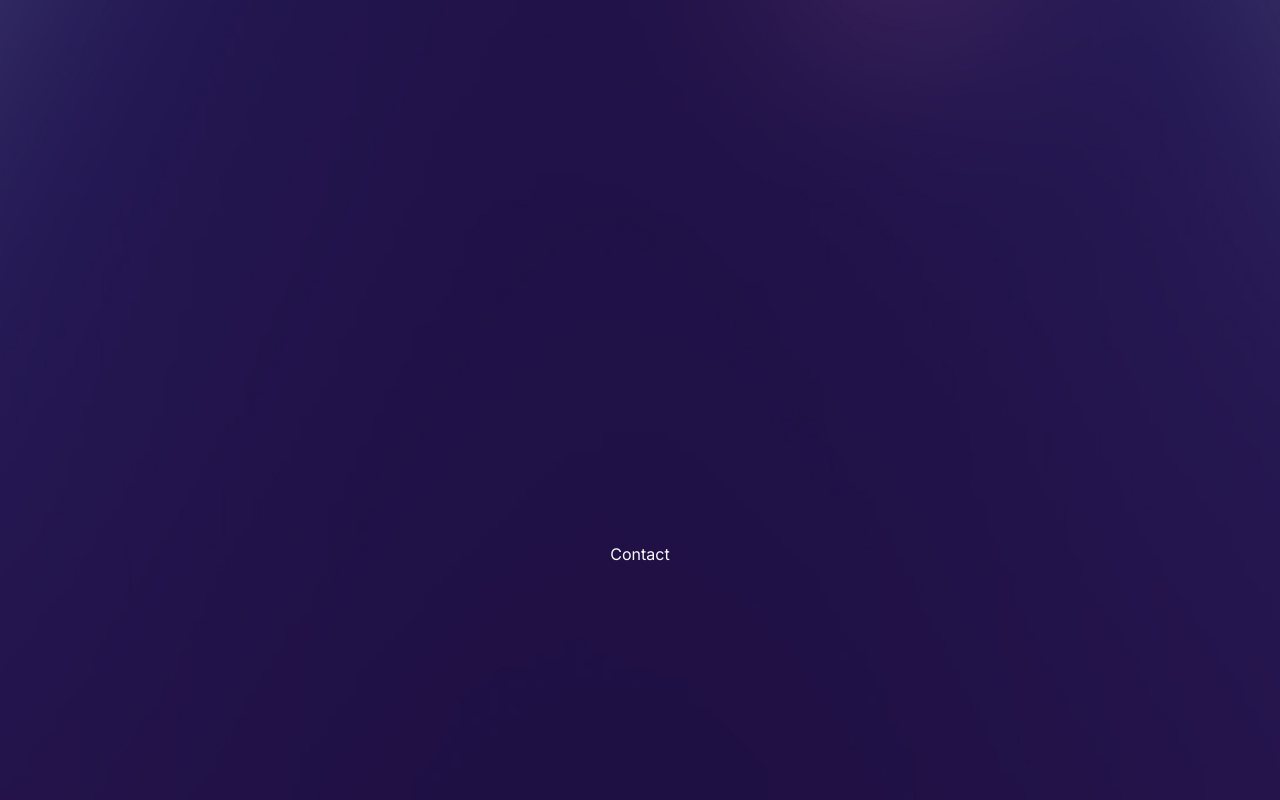
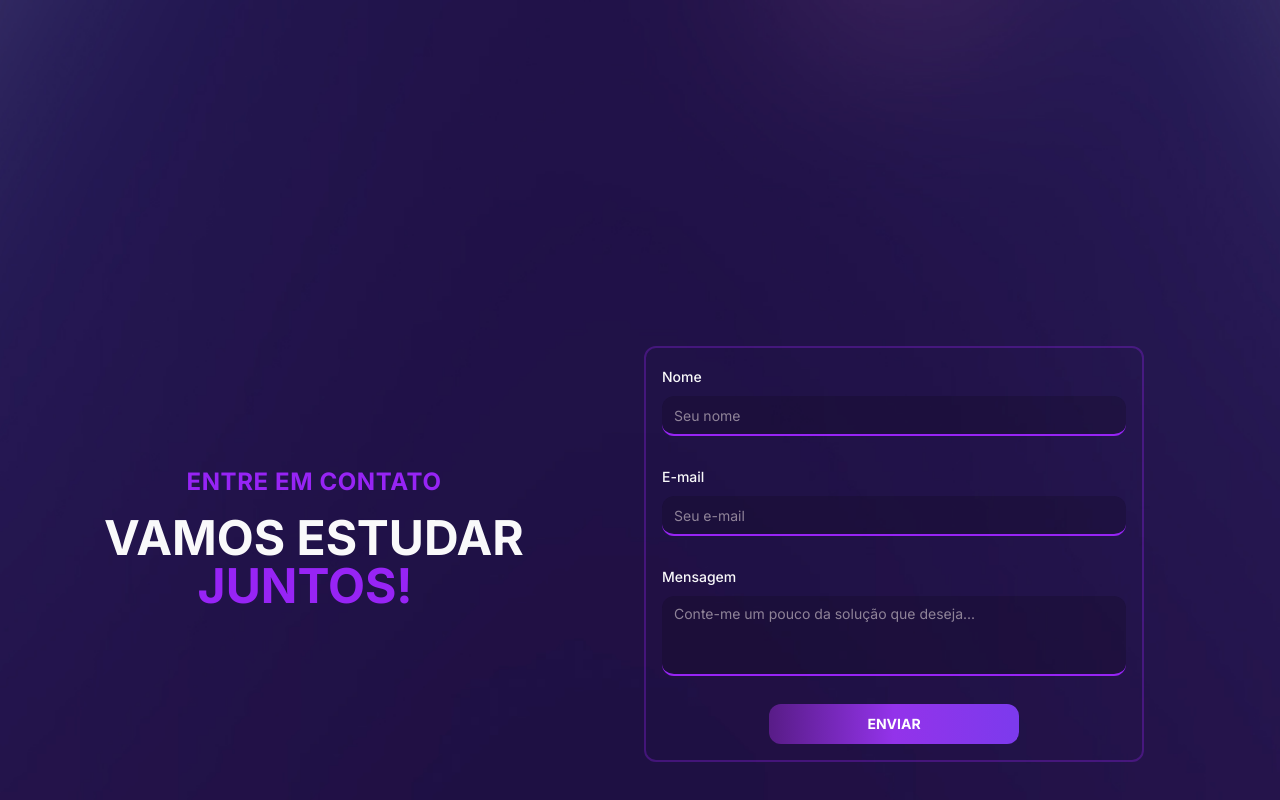
Before and after one commit to QuiLion7/misafolio, a Next.js app: page / in a window 1280 px wide. Shown: the part 3846-4646 px from the top of the page. Built offline with nearby package versions, Linux system fonts and the light colour scheme.

Commit message:
feat(contact): Add content, including a contact form, to the Contact component

```diff
--- a/src/components/contact.tsx
+++ b/src/components/contact.tsx
@@ -1,7 +1,183 @@
+"use client";
+
+import { motion } from "framer-motion";
+import { fadeIn } from "@/utils/variants";
+import { TypeAnimation } from "react-type-animation";
+
+import * as z from "zod";
+import {
+  Form,
+  FormControl,
+  FormField,
+  FormItem,
+  FormLabel,
+  FormMessage,
+} from "@/components/ui/form";
+import { zodResolver } from "@hookform/resolvers/zod";
+import { useForm } from "react-hook-form";
+import { Input } from "./ui/input";
+import { Textarea } from "./ui/textarea";
+import { Button } from "./ui/button";
+
+const profileFormSchema = z.object({
+  name: z
+    .string()
+    .min(3, {
+      message: "O seu nome deve ter pelo menos 3 caracteres.",
+    })
+    .max(30, {
+      message: "O seu nome não deve ter mais de 30 caracteres.",
+    }),
+  email: z
+    .string({
+      required_error: "Escreva seu E-mail",
+    })
+    .email(),
+  message: z
+    .string()
+    .max(160, {
+      message: "Sua mensagem não deve ter mais 160 caracteres.",
+    })
+    .min(7, {
+      message: "Sua mensagem deve ter pelo menos 7 caracteres.",
+    }),
+});
+
+type ProfileFormValues = z.infer<typeof profileFormSchema>;
+
 export default function Contact() {
+  const form = useForm<ProfileFormValues>({
+    resolver: zodResolver(profileFormSchema),
+    defaultValues: {
+      name: "",
+      email: "",
+      message: "",
+    },
+  });
+
+  function onSubmit(data: ProfileFormValues) {
+    const messageWithUserInfo = `Site\n\nNome: ${data.name}\nE-mail: ${data.email}\nMensagem: ${data.message}`;
+
+    const whatsappUrl = `https://wa.me/5534991184741?text=${encodeURIComponent(
+      messageWithUserInfo,
+    )}`;
+
+    window.open(whatsappUrl, "_blank");
+
+    form.reset();
+  }
+
   return (
-    <div id="contact" className="flex items-center py-8 lg:h-screen lg:py-24">
-      Contact
-    </div>
+    <section
+      id="contact"
+      className="flex h-svh w-full flex-col items-center justify-center"
+    >
+      <div className="flex h-full w-full flex-col items-center justify-center gap-2 md:flex-row">
+        <div className="flex h-[250px] w-full flex-col items-center justify-end pb-8 sm:h-[350px] sm:justify-center md:h-full md:flex-1">
+          <div className="flex w-full max-w-[500px] flex-col items-center justify-center gap-1 md:gap-4">
+            <motion.h3
+              variants={fadeIn("right", 0.3)}
+              initial="hidden"
+              whileInView={"show"}
+              viewport={{ once: false, amount: 0.7 }}
+              className="text-lg font-bold uppercase tracking-wide text-primary md:text-xl lg:text-2xl"
+            >
+              Entre em Contato
+            </motion.h3>
+            <motion.div
+              variants={fadeIn("right", 0.4)}
+              initial="hidden"
+              whileInView={"show"}
+              viewport={{ once: false, amount: 0.7 }}
+              className="flex-col text-center text-3xl font-bold uppercase md:text-4xl lg:text-5xl"
+            >
+              <h1>Vamos estudar </h1>
+              <TypeAnimation
+                sequence={["Juntos!", 2000, "Forex!", 2000]}
+                speed={50}
+                className="text-primary"
+                wrapper="span"
+                repeat={Infinity}
+              />
+            </motion.div>
+          </div>
+        </div>
+        <motion.div
+          variants={fadeIn("left", 0.4)}
+          initial="hidden"
+          whileInView={"show"}
+          viewport={{ once: false, amount: 0.7 }}
+          className="flex h-full w-full items-start justify-center px-4 sm:items-center md:flex-1 md:justify-start"
+        >
+          <Form {...form}>
+            <form
+              onSubmit={form.handleSubmit(onSubmit)}
+              className="w-full max-w-[500px] space-y-7 rounded-xl border-2 border-primary/30 p-4 duration-300 hover:border-primary/100"
+            >
+              <FormField
+                control={form.control}
+                name="name"
+                render={({ field }) => (
+                  <FormItem>
+                    <FormLabel>Nome</FormLabel>
+                    <FormControl>
+                      <Input
+                        placeholder="Seu nome"
+                        {...field}
+                        className="rounded-xl bg-background/20 focus:border-b-2"
+                      />
+                    </FormControl>
+                    <FormMessage />
+                  </FormItem>
+                )}
+              />
+              <FormField
+                control={form.control}
+                name="email"
+                render={({ field }) => (
+                  <FormItem>
+                    <FormLabel>E-mail</FormLabel>
+                    <FormControl>
+                      <Input
+                        placeholder="Seu e-mail"
+                        {...field}
+                        className="rounded-xl bg-background/20 focus:border-b-2"
+                      />
+                    </FormControl>
+                    <FormMessage />
+                  </FormItem>
+                )}
+              />
+              <FormField
+                control={form.control}
+                name="message"
+                render={({ field }) => (
+                  <FormItem>
+                    <FormLabel>Mensagem</FormLabel>
+                    <FormControl>
+                      <Textarea
+                        placeholder="Conte-me um pouco da solução que deseja..."
+                        className="resize-none rounded-xl bg-background/20 focus:border-b-2"
+                        {...field}
+                      />
+                    </FormControl>
+                    <FormMessage />
+                  </FormItem>
+                )}
+              />
+
+              <div className="flex w-full items-center justify-center">
+                <Button
+                  type="submit"
+                  className="w-full max-w-[250px] cursor-pointer rounded-xl bg-gradient-to-r from-purple-900 via-purple-600 to-violet-600 font-bold uppercase text-white"
+                >
+                  Enviar
+                </Button>
+              </div>
+            </form>
+          </Form>
+        </motion.div>
+      </div>
+    </section>
   );
 }
```
